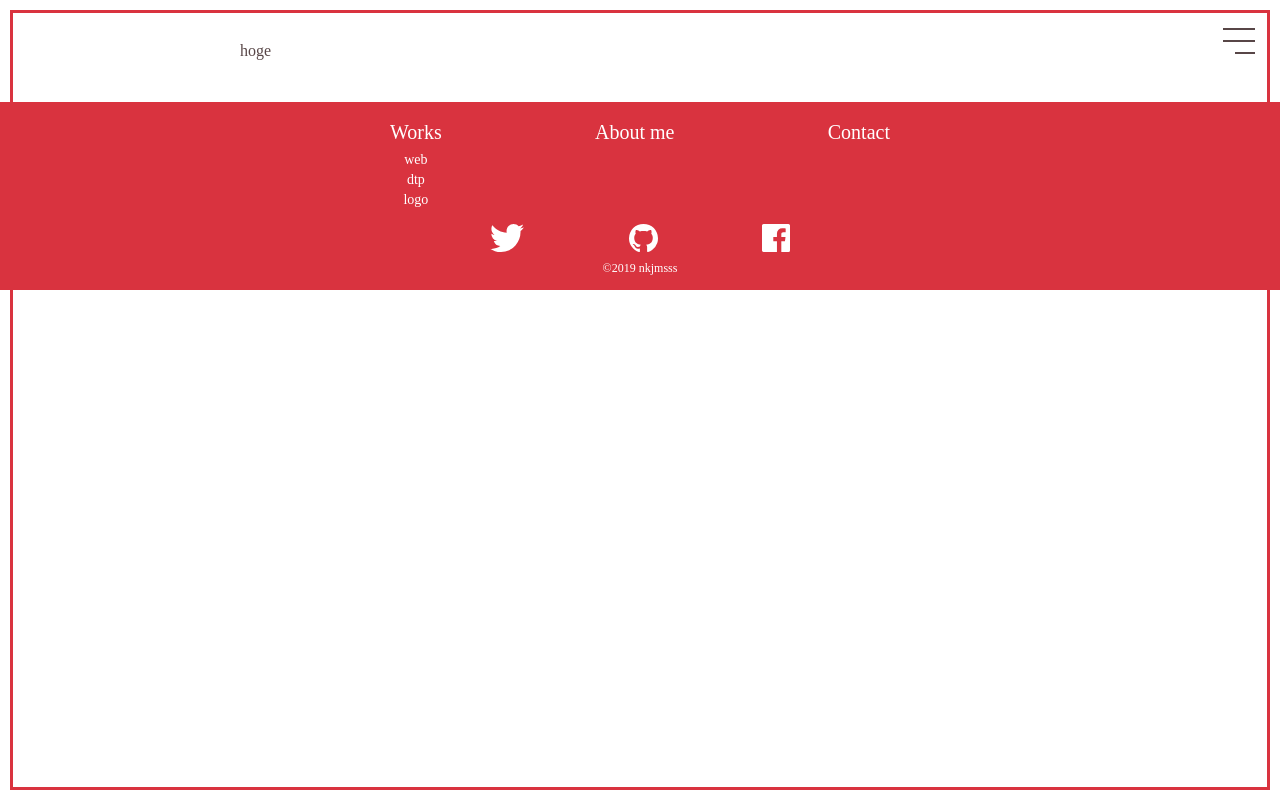
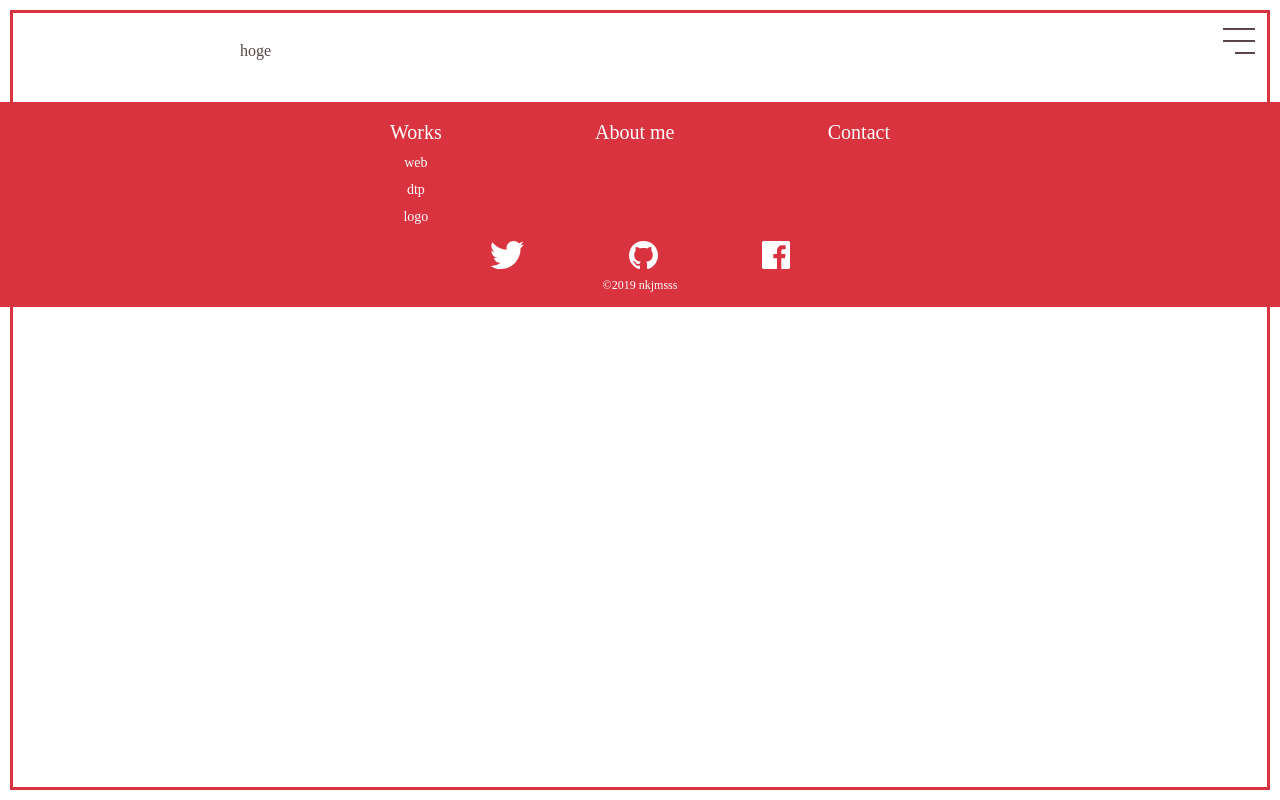
Before and after one commit to nkjmsss/portfolio, a Nuxt app in the folder src/: page / in a window 1280 px wide. Built offline with nearby package versions, Linux system fonts and the light colour scheme.

Commit message:
fix: margin

```diff
--- a/src/components/footer/index.vue
+++ b/src/components/footer/index.vue
@@ -111,6 +111,7 @@ footer {
 
       & > li {
         display: list-item;
+        margin-top: 0.5em;
 
         & + li::before {
           content: normal;
```
